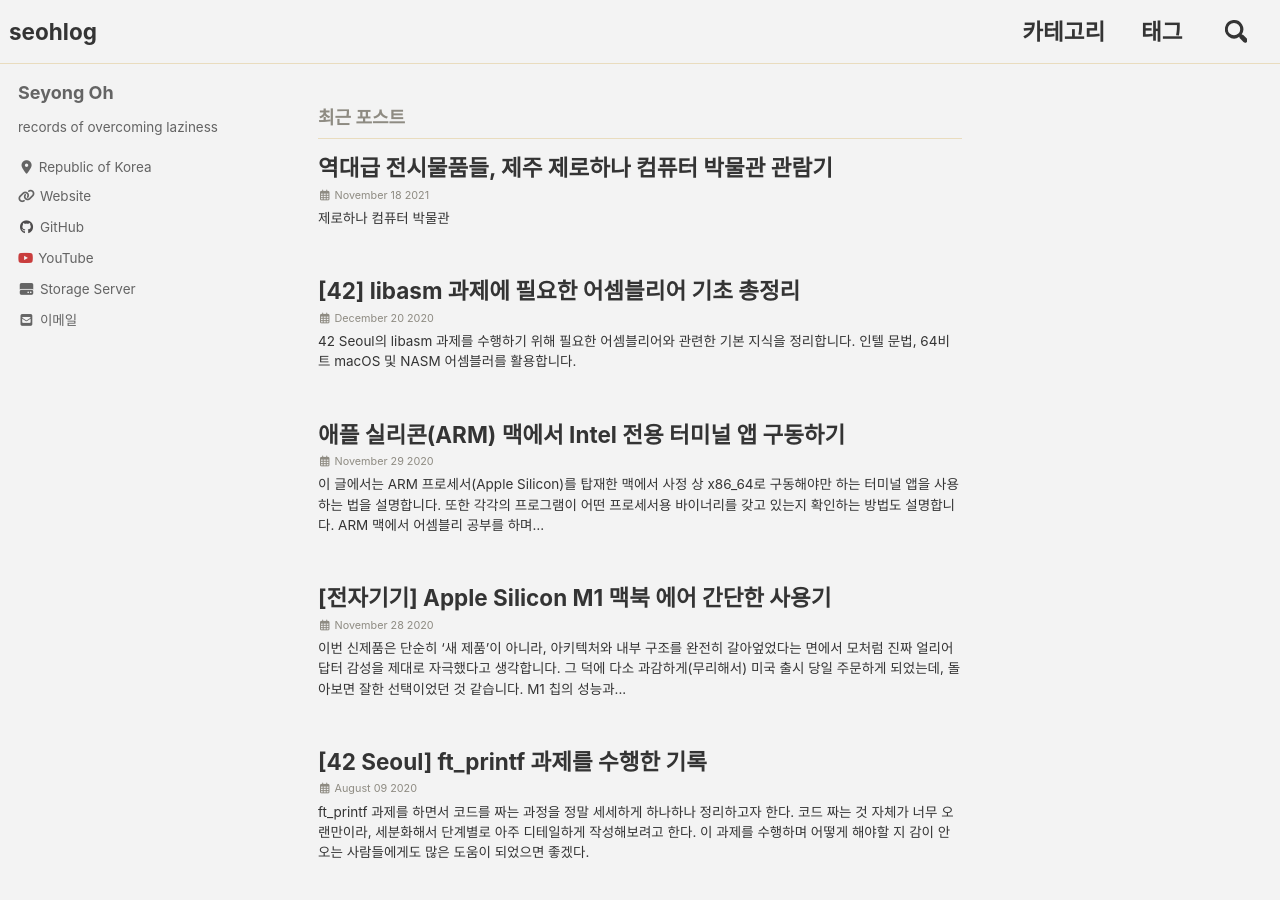
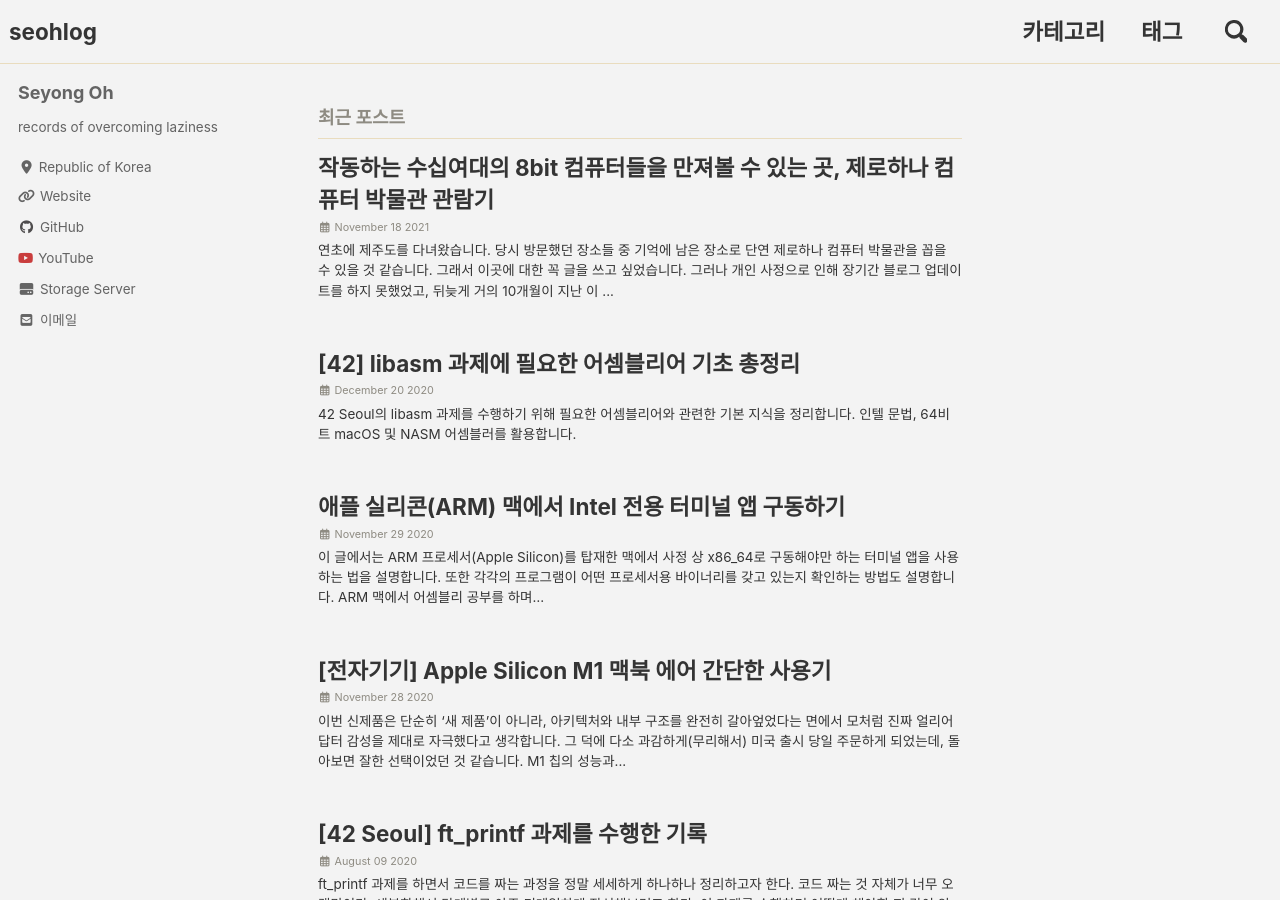
Before and after one commit to ohseyong/ohseyong.github.io, a Jekyll site: the page built from index.html, in a window 1280 px wide and 900 px high. Built offline with Jekyll 4.4.1, drawn with Linux system fonts in a browser that asks for light colours; cached includes are drawn as plain includes; nearby versions of some CDN libraries; the list of posts is cut into pages by our own code; some of the changed lines change nothing that is shown.

Commit message:
Added post

```diff
--- a/_posts/2021-11-18-zerohana-museum.md
+++ b/_posts/2021-11-18-zerohana-museum.md
@@ -1,5 +1,5 @@
 ---
-title: "역대급 전시물품들, 제주 제로하나 컴퓨터 박물관 관람기"
+title: "작동하는 수십여대의 8bit 컴퓨터들을 만져볼 수 있는 곳, 제로하나 컴퓨터 박물관 관람기"
 # excerpt: "42 Seoul의 libasm 과제를 수행하기 위해 필요한 어셈블리어와 관련한 기본 지식을 정리합니다. 인텔 문법, 64비트 macOS 및 NASM 어셈블러를 활용합니다."
 date: 2021-11-19 06:00:00 +0900
 categories: review
@@ -12,18 +12,66 @@
 toc_sticky: true
 ---
 
-## 제로하나 컴퓨터 박물관
+연초에 제주도를 다녀왔습니다. 당시 방문했던 장소들 중 기억에 남은 장소로 단연 **제로하나 컴퓨터 박물관**을 꼽을 수 있을 것 같습니다. 그래서 이곳에 대한 꼭 글을 쓰고 싶었습니다. 그러나 개인 사정으로 인해 장기간 블로그 업데이트를 하지 못했었고, 뒤늦게 거의 10개월이 지난 이 시점에서야 글을 씁니다.
 
-연초에 제주도를 다녀왔습니다. 당시 방문했던 장소들 중 기억에 남은 장소로 단연 **제로하나 컴퓨터 박물관**을 꼽을 수 있을 것 같았습니다. 그래서 이곳에 대한 꼭 글을 쓰고 싶었습니다. 그러나 개인 사정으로 인해 장기간 블로그 업데이트를 하지 못했었고, 뒤늦게 거의 10개월이 지난 이 시점에서야 글을 씁니다.
+![IMG_5833](../assets/2021-11-18-zerohana-museum/IMG_5833.jpeg)
 
-![IMG_5833](./assets/2021-11-18-zerohana-museum/IMG_5833.jpeg)
 
-제로하나 컴퓨터 박물관은 컴퓨터의 역사에 조금이라도 관심을 가지고 있는 사람이라면 그 누구에게라도 권해 줄 수 있는, 속칭 **컴덕을 위한 박물관**이었는데요. 지금 시점에서라도 꼭 글을 쓰고 싶을 만큼 인상깊은 장소였고, 이 장소가 덜 알려졌다는 사실 또한 아쉬워서 글을 쓰고자 했었는데...
 
-이곳이 2021년 11월까지만 운영하고, 12월 1일부터는 **운영을 중단**한다는 소식을 접하게 되었습니다.
+#### 제로하나 컴퓨터 박물관은
 
-개인 박물관이고, 홍보가 덜 되어있고, 다소 마니아를 타겟으로 한 박물관인 만큼 제가 방문했을 때도 손님이 없었고 박물관 관장님도 전기세조차 내기 어려울 정도라고 말씀하시며 여러 차례 경영난을 호소하시던 상황이라 여러모로 운영상의 어려움에 의해 문을 닫게 된 것으로 보입니다. 박물관의 전시물품들은 다른 기관 혹은 지자체 등에 인계하길 희망하고 계시는 상황이라고 합니다.
+> 최초의 IBM PC인 IBM 5150 컴퓨터를 비롯하여 IQ1000, IQ2000, X-ii 등 MSX 컴퓨터 약 100여대와 많은 8 Bit 컴퓨터를 직접 체험하실 수 있으며 IBM 29 Card Punch 처럼 IT 역사에 중요한 제품을 실물로 보실 수 있습니다. (제로하나 컴퓨터 박물관 소개글 중)
 
-![IMG_5833](assets/2021-11-18-zerohana-museum/IMG_5833.jpeg)
+제로하나 컴퓨터 박물관은, 컴퓨터의 역사에 조금이라도 관심을 가지고 있는 사람이라면 그 누구에게라도 권해 줄 수 있는, 속칭 **컴덕을 위한 박물관**이었습니다. 인터넷 커뮤니티의 방문 후기 글들을 우연히 접한 이래 꼭 가보고 싶다고 생각했던 곳이었고, 방문 후 10여개월이 지난 지금 시점에서라도 꼭 글을 쓰고 싶을 만큼 인상깊은 장소입니다. 박물관 내부 사진을 잠깐 보여드리자면...
 
-> 최초의 IBM PC인 IBM 5150 컴퓨터를 비롯하여 IQ1000, IQ2000, X-ii 등 MSX 컴퓨터 약 100여대와 많은 8 Bit 컴퓨터를 직접 체험하실 수 있으며 IBM 29 Card Punch 처럼 IT 역사에 중요한 제품을 실물로 보실 수 있습니다.
+
+
+![IMG_6069](../assets/2021-11-18-zerohana-museum/IMG_6069.jpeg)
+
+애플 컴퓨터의 역사 그 자체도 있고...
+
+![IMG_5906](../assets/2021-11-18-zerohana-museum/IMG_5906.jpeg)
+
+실제로 매우 잘 작동하는 수많은 8비트 컴퓨터들도 만나볼 수 있습니다.
+
+---
+
+분명히 개인 박물관으로 알고 찾아왔는데, 도저히 개인으로써 이 많은 컴퓨터들을 수집했으리라고는 믿겨지지 않을 만큼 많은 전시물품들이 준비되어 있고, 가장 중요한 건 다른 박물관이랑 다르게 이 모든 전시물품을 직접 만져보고 사용해볼 수 있다는 점입니다. 대부분의 전시물품은 전부 전원을 켤 수 있고, 구동해볼 수 있고, 게임 등을 원하는대로 자유롭게 실행해볼 수도 있습니다.
+
+
+
+### 1층 - 8bit 카페
+
+1층에는 카페(이름이 무려 8비트 카페)가 마련되어 있고 이 곳에서 입장권 발매가 가능합니다. 입장권을 발매하면 관장님이 직접 나오셔서 전시물품들의 전원을 모두 켜고 세팅하고 올 테니 5분 정도만 기다려 달라고 하십니다. 전기세가 너무 많이 나오고 손님이 많지 않아 평소에는 전부 전원을 꺼두시는 것 같더라구요. ㅠㅠ
+
+![IMG_5834](../assets/2021-11-18-zerohana-museum/IMG_5834.jpeg)
+
+입구에서부터 심상치 않음을 느낄 수 있는데요. 포스기 앞에 고양이가 한 마리 앉아 있는데, 이 고양이가 깔고 앉은 노트북에서 심상치 않은 포스가 느껴집니다.
+
+![IMG_5859](../assets/2021-11-18-zerohana-museum/IMG_5859.jpeg)
+
+![IMG_5866](../assets/2021-11-18-zerohana-museum/IMG_5866.jpeg)
+
+
+
+그리고 카페 내 손님들에게 레트로 게임들을 즐길 수 있도록 한켠에 준비된 코너도 있었습니다.
+
+![IMG_5841](../assets/2021-11-18-zerohana-museum/IMG_5841.jpeg)
+
+갑자기 호빵맥 등장... 잘 작동하는 구형 컴퓨터들을 이용해서 게임을 할 수 있도록 설치해 두었네요. 사진을 잘 보시면 저 사이에 **Apple 창립 20주년 기념 한정판 매킨토시**가 있는데, 원래 공식적으로는 **한국에 딱 한 대** 수입된 제품입니다. 일부 매니아들이 이베이 등을 통해 국내로 들여온게 극소수나마 몇 대 있는데 이곳 제로하나 컴퓨터 박물관에는 무려 3대가 전시되어 있습니다. 카페 매장 음악도 저 제품을 통해 재생하더라고요(...)
+
+
+
+
+
+추가 작성 중
+
+
+
+
+
+
+
+ 글을 쓰기 위해 뒤늦게 정보를 찾아보던 중 이곳이 2021년 11월까지만 운영하고, 12월 1일부터는 **운영을 중단**한다는 소식을 접하게 되었습니다.
+
+개인 박물관이고, 홍보가 덜 되어있고, 다소 마니아를 타겟으로 한 박물관인 만큼 제가 방문했을 때도 손님이 없긴 했습니다. 박물관 관장님도 전기세조차 내기 어려울 정도라고 말씀하시며 여러 차례 경영난을 호소하시던 상황이었던지라, 여러모로 운영상의 어려움에 의해 문을 닫게 된 것으로 보입니다. 박물관의 전시물품들은 다른 기관 혹은 지자체 등에 인계하길 희망하고 계시는 상황이라고 합니다.
```
Also changed, not shown: 7 other files.
